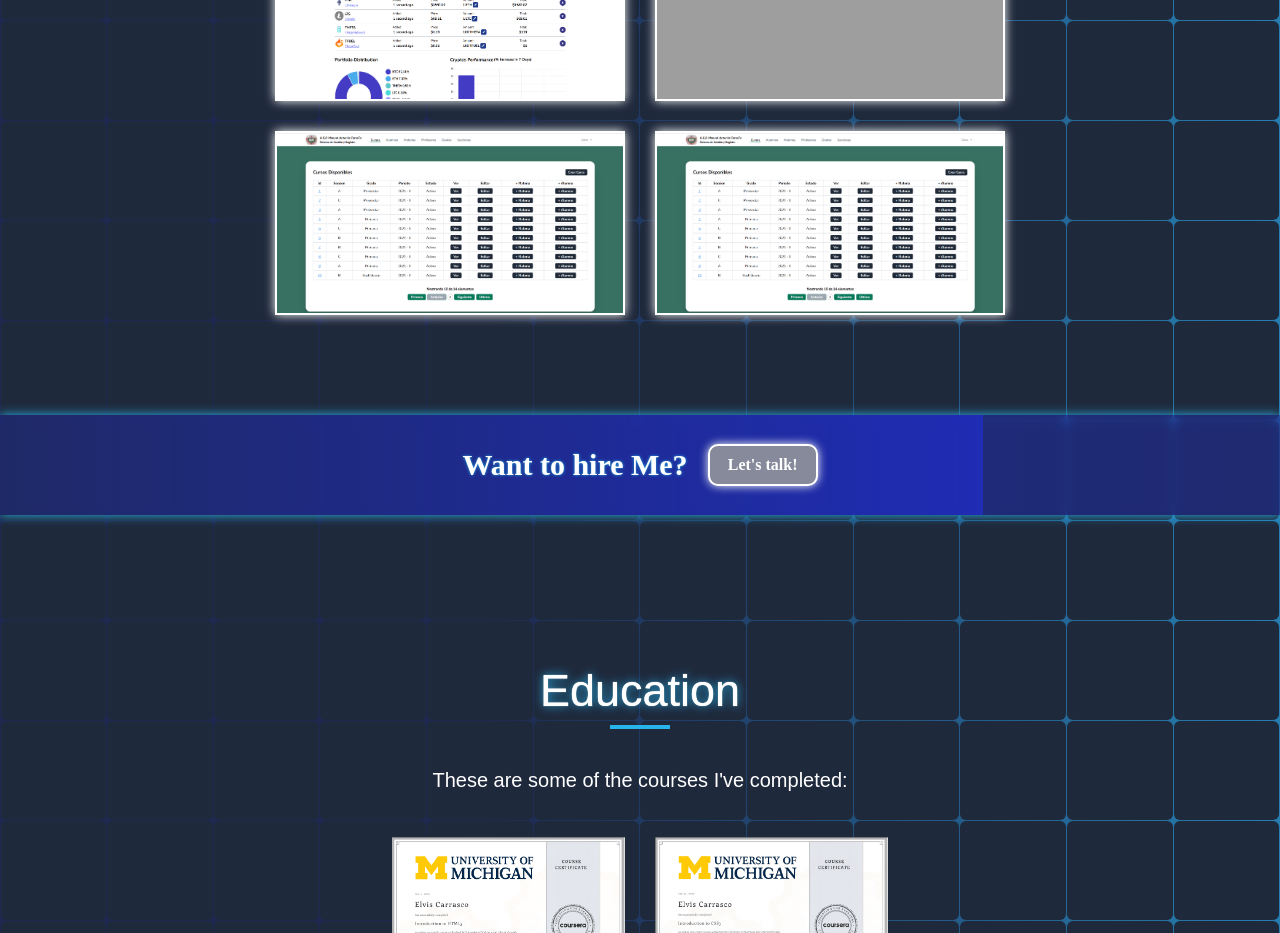
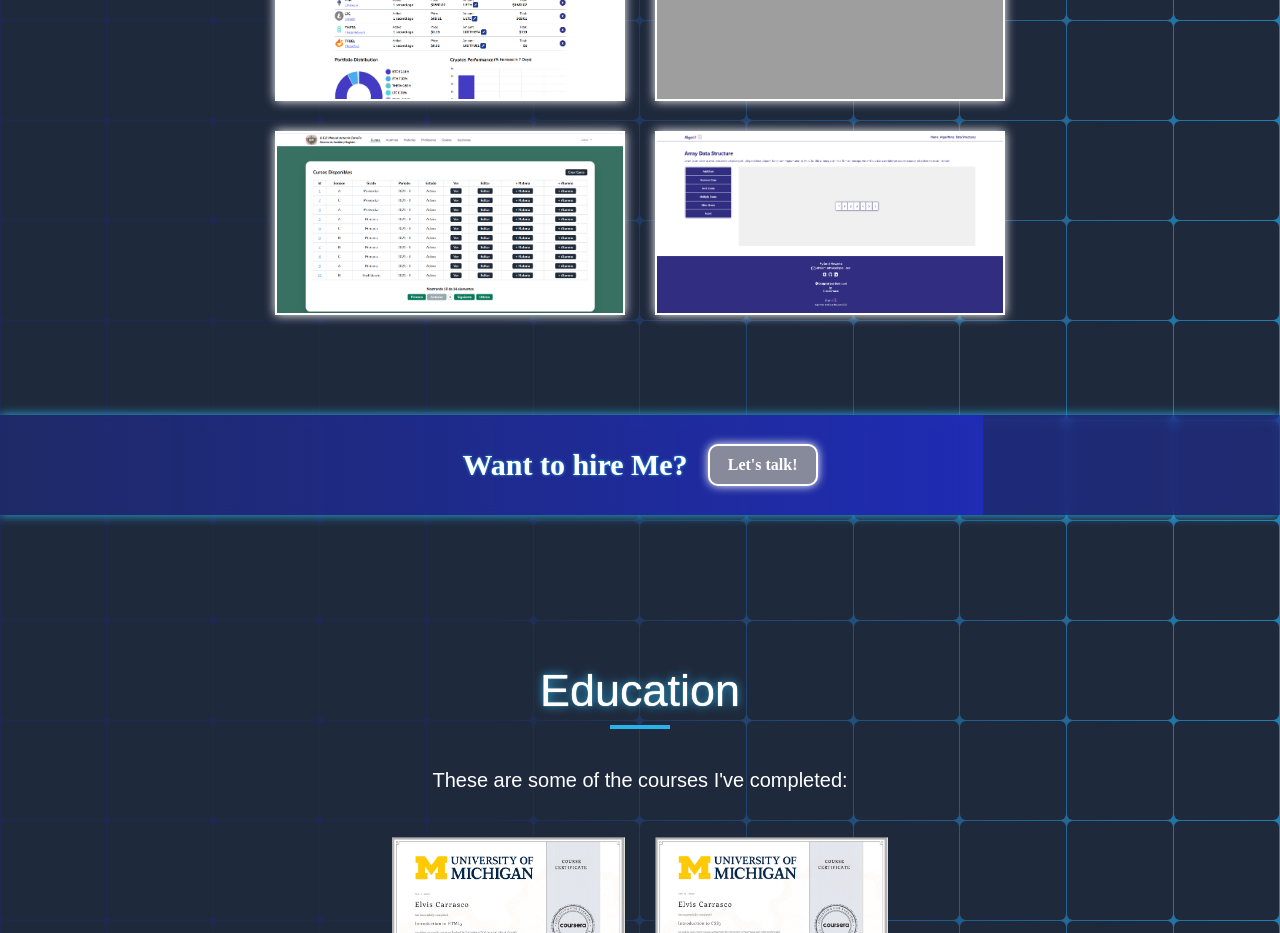
Before and after one commit to Elvissamir/Myportfwebwr, a React (Create React App) app: page / in a window 1280 px wide. Shown: the part 2380-3313 px from the top of the page. Built offline with nearby package versions, Linux system fonts and the light colour scheme; no server answers; grey boxes are pictures that could not be loaded.

Commit message:
Add new project AlgoUI to ProjectsList

```diff
--- a/src/components/sections/projects/ProjectsSection.tsx
+++ b/src/components/sections/projects/ProjectsSection.tsx
@@ -91,10 +91,10 @@ const ProjectsSection = () => {
         {
             title: 'AlgoUI',
             subtitle: 'Work in progress...',
-            frontImage: imagesDir+'servm/servm01.png',
-            images: [imagesDir+'servm/servm02.png'],
+            frontImage: imagesDir+'algoui/01.png',
+            images: [imagesDir+'algoui/01.png'],
             description: "AlgoUI is a personal project and it's not ready yet. :) I hope it's finished soon!",
-            stack: [ <PhpIcon />, <LaravelIcon />, <VueIcon />, <JavascriptIcon />, <TailwindIcon />, <MysqlIcon />],
+            stack: [ <TypescriptIcon />, <ReactIcon />, <JavascriptIcon />, <SassIcon />],
             githubUrl: null
         },
     ]
```
Also changed, not shown: public/images/algoui/01.png (added).
